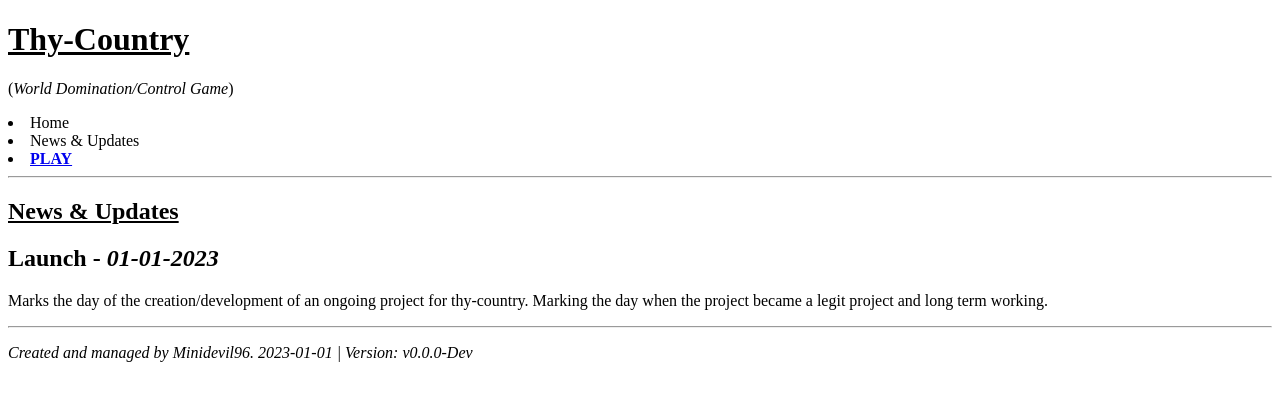
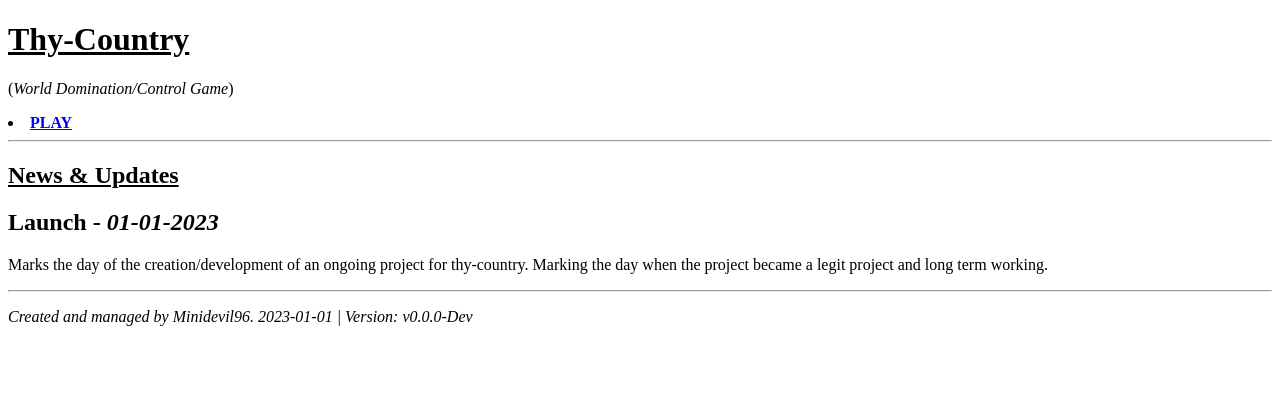
Before and after one commit to minidevil96/minidevil96.github.io, a plain HTML site: page index.html in a window 1280 px wide. Drawn offline with Linux system fonts and the light colour scheme.

Commit message:
Update index.html

```diff
--- a/index.html
+++ b/index.html
@@ -7,8 +7,6 @@
         <h1><u>Thy-Country</u></h1>
         <p>(<i>World Domination/Control Game</i>)</p>
         <section id="Main-Menu">
-            <li>Home</li>
-            <li>News & Updates</li>
             <li><b><a href="game\index.html">PLAY</a></b></li>
         </section>
         <hr>
```
